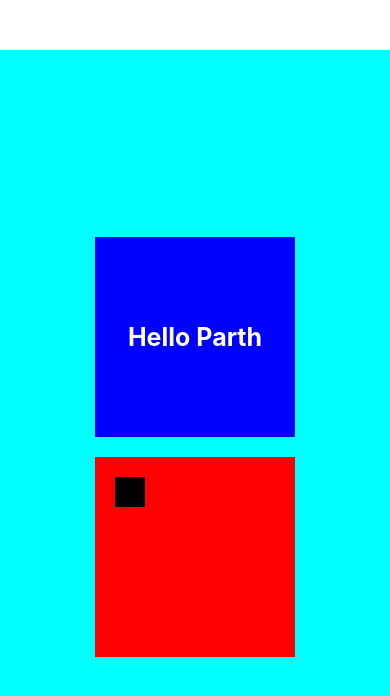
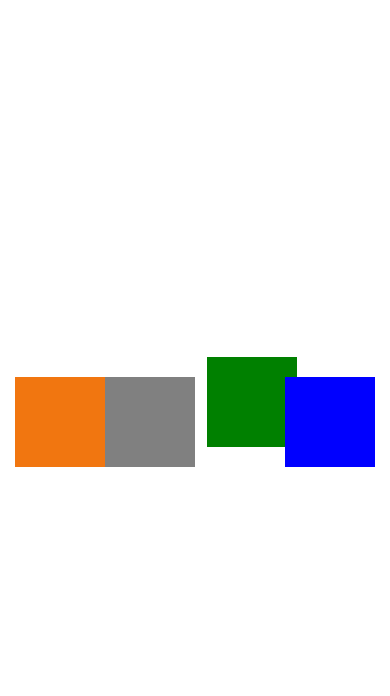
Before and after one commit to deep-t4run/ReactNativeDevelopment, a React Native app in the folder FirstApp/: screen / in a window 390 px wide. Shown: the top 696 px of the page. Built offline with nearby package versions, Linux system fonts and the light colour scheme.

Commit message:
Done with the concept of Flex and Positions

```diff
--- a/FirstApp/App.tsx
+++ b/FirstApp/App.tsx
@@ -2,54 +2,68 @@ import { StyleSheet, SafeAreaView, Platform, View, Text } from "react-native";
 
 export default function App() {
   return (
-    <SafeAreaView style={styles.container}>
-      <View style={styles.view1}>
-        <Text style={styles.text}>Hello Parth</Text>
-      </View>
+    <View style={styles.container}>
+      <View style={styles.view1}></View>
 
-      <View style={styles.view2}>
-        <View style={styles.view3}></View>
-      </View>
-    </SafeAreaView>
+      <View style={styles.view2}></View>
+
+      <View style={styles.view3}></View>
+
+      <View style={styles.view4}></View>
+{/*
+      <View style={styles.view5}></View>
+
+      <View style={styles.view6}></View> */}
+    </View>
   );
 }
 
 const styles = StyleSheet.create({
   container: {
     flex: 1,
-    backgroundColor: Platform.OS === "ios" ? "grey" : "aqua",
-    marginTop: 50,
+    flexDirection: "row",
+    // flexWrap: "wrap",
+    // alignContent: "center",
+    backgroundColor: "white",
     justifyContent: "center",
-    alignItems: "center",
+    alignItems: "center"
   },
 
   view1: {
-    height: 200,
-    width: 200,
-    backgroundColor: "blue",
-    justifyContent: "center",
-    alignItems: "center",
-    marginBottom: 20,
+    height: 90,
+    width: 90,
+    backgroundColor: "#f17610ff",
   },
 
   view2: {
-    height: 200,
-    width: 200,
-    backgroundColor: "red",
-    padding: 20,
-    // justifyContent: "center",
-    // alignItems: "center",
+    height: 90,
+    width: 90,
+    backgroundColor: "grey",
   },
 
   view3: {
-    height: 30,
-    width: 30,
-    backgroundColor: "black",
+    height: 90,
+    width: 90,
+    backgroundColor: "green",
+    bottom: 20,
+    left: 12
   },
 
-  text: {
-    color: "white",
-    fontSize: 25,
-    fontWeight: "bold",
+  view4: {
+    height: 90,
+    width: 90,
+    backgroundColor: "blue",
   },
+
+  // view5: {
+  //   height: 90,
+  //   width: 90,
+  //   backgroundColor: "red",
+  // },
+
+  // view6: {
+  //   height: 90,
+  //   width: 90,
+  //   backgroundColor: "pink",
+  // },
 });
```
